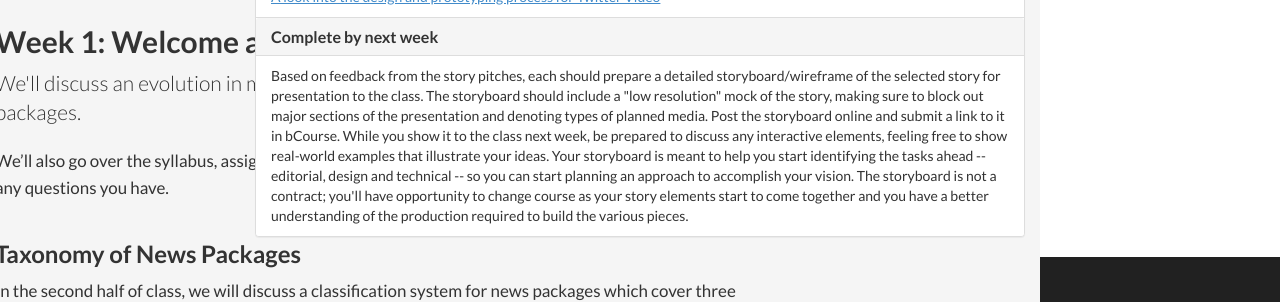
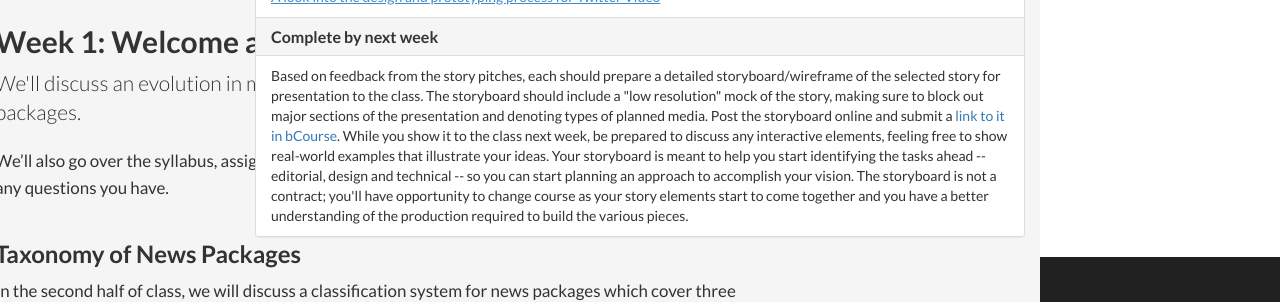
Before and after one commit to ucbsoj/15sp-onlinenewspackages, a Jekyll site: the page built from _lessons/week2.md, in a window 1280 px wide. Shown: the part 538-840 px from the top of the page. Built offline with Jekyll 4.4.1, drawn with Linux system fonts in a browser that asks for light colours; Markdown is read by kramdown in place of the engine named in the settings; part of the change alters nothing that is shown.

```diff
--- a/_lessons/week2.md
+++ b/_lessons/week2.md
@@ -18,5 +18,5 @@ readings: [
 ]
 downloads:
 quizzes:
-assignment: Based on feedback from the story pitches, each should prepare a detailed storyboard/wireframe of the selected story for presentation to the class. The storyboard should include a "low resolution" mock of the story, making sure to block out major sections of the presentation and denoting types of planned media. Post the storyboard online and submit a link to it in bCourse. While you show it to the class next week, be prepared to discuss any interactive elements, feeling free to show real-world examples that illustrate your ideas. Your storyboard is meant to help you start identifying the tasks ahead -- editorial, design and technical -- so you can start planning an approach to accomplish your vision. The storyboard is not a contract; you'll have opportunity to change course as your story elements start to come together and you have a better understanding of the production required to build the various pieces.
+assignment: Based on feedback from the story pitches, each should prepare a detailed storyboard/wireframe of the selected story for presentation to the class. The storyboard should include a "low resolution" mock of the story, making sure to block out major sections of the presentation and denoting types of planned media. Post the storyboard online and submit a <a href="https://bcourses.berkeley.edu/courses/1306168/discussion_topics/3839868">link to it in bCourse</a>. While you show it to the class next week, be prepared to discuss any interactive elements, feeling free to show real-world examples that illustrate your ideas. Your storyboard is meant to help you start identifying the tasks ahead -- editorial, design and technical -- so you can start planning an approach to accomplish your vision. The storyboard is not a contract; you'll have opportunity to change course as your story elements start to come together and you have a better understanding of the production required to build the various pieces.
 ---
```
